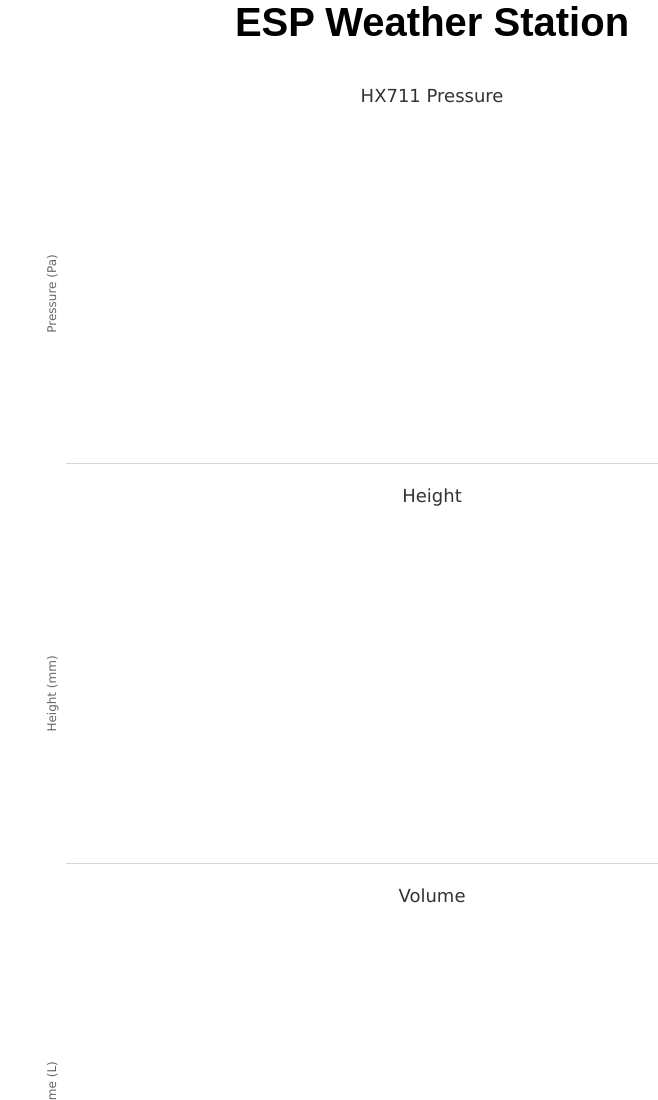
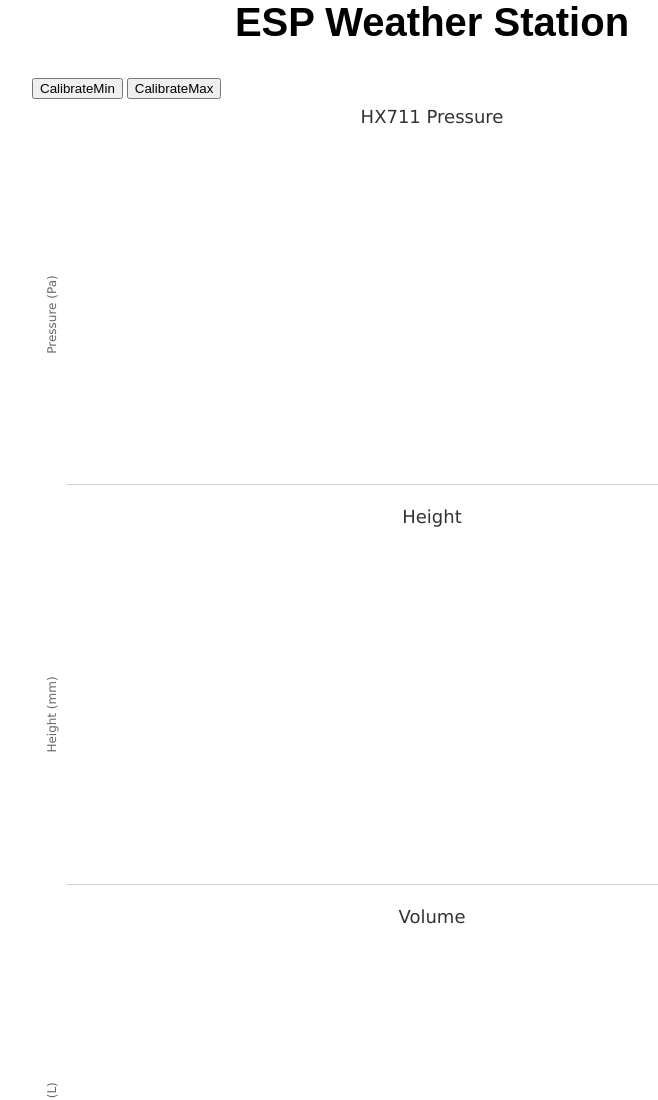
Before and after one commit to Pivk77/ESP32_WaterTank, a plain HTML site: page data/index.html in a window 1280 px wide. Shown: the top 1100 px of the page, without its empty margins (208-866 px from the left). Drawn offline with nearby package versions, Linux system fonts and the light colour scheme; no server answers.

Commit message:
Added Calibration

```diff
--- a/data/index.html
+++ b/data/index.html
@@ -17,6 +17,8 @@
 </head>
 <body>
   <h2>ESP Weather Station</h2>
+  <button onclick="calibrateMin()">CalibrateMin</button>
+  <button onclick="calibrateMax()">CalibrateMax</button>
   <div id="chart-pressure" class="container"></div>
   <div id="chart-height" class="container"></div>
   <div id="chart-volume" class="container"></div>
@@ -139,6 +141,17 @@ setInterval(function ( ) {
   };
   xhttp.open("GET", "/volume", true);
   xhttp.send();
-}, 1000 ) ;
+}, 1000 );
+
+function calibrateMin(){
+  var xhttp = new XMLHttpRequest();
+  xhttp.open("GET", "/calibrateMin", true);
+  xhttp.send();
+}
+function calibrateMax(){
+  var xhttp = new XMLHttpRequest();
+  xhttp.open("GET", "/calibrateMax", true);
+  xhttp.send();
+}
 </script>
 </html>
```
Also changed, not shown: 2 other files.
